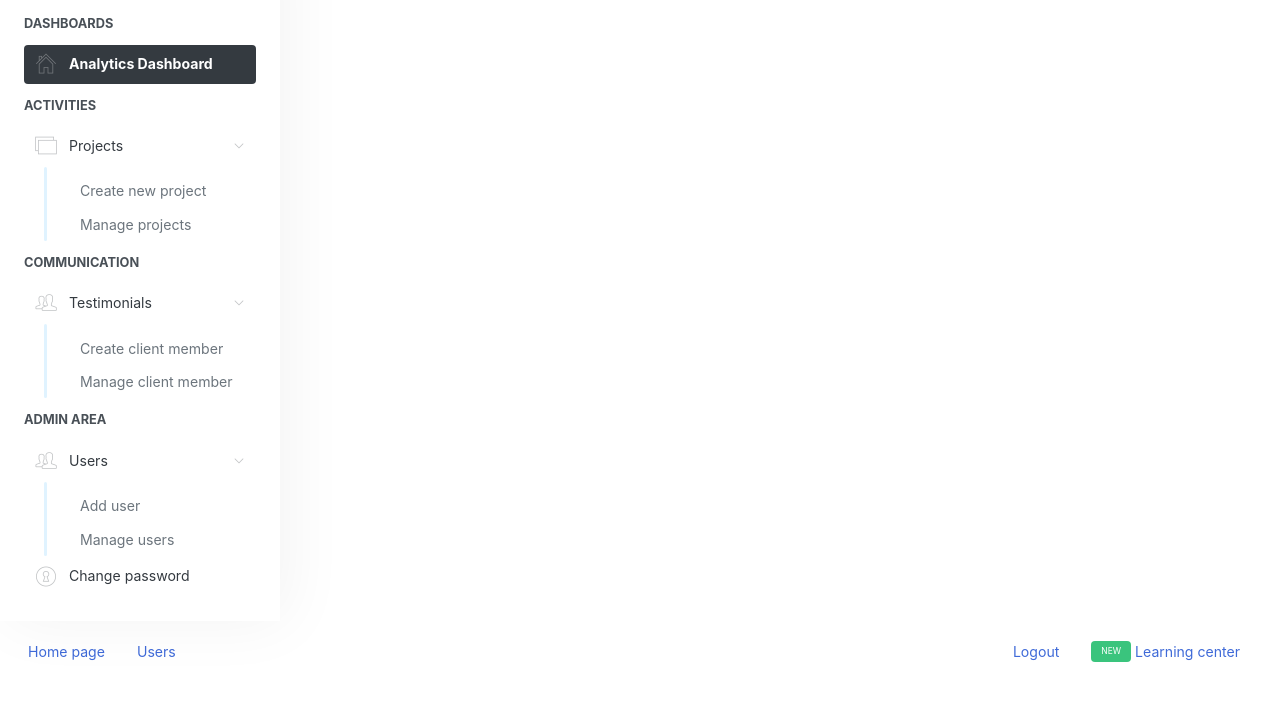
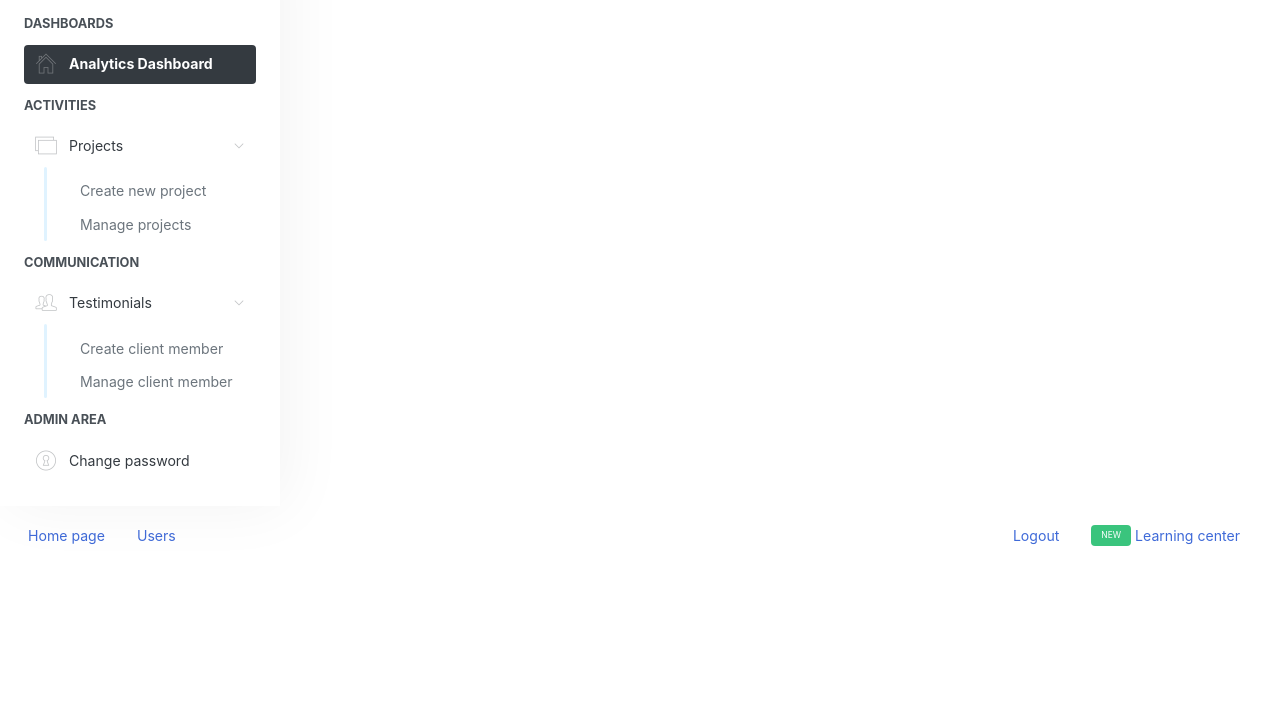
Before and after one commit to Salma-hu/Portfolio, a PHP site: template back-end/resources/templates/back/sidebar.php in a window 1280 px wide. Shown: the top 701 px of the page. Run offline with PHP 8.4, Linux system fonts and the light colour scheme; the template is opened without the code that fills it, so the values that code supplies are empty; some libraries are stand-ins or nearby versions.

Commit message:
Update sidebar.php

```diff
--- a/back-end/resources/templates/back/sidebar.php
+++ b/back-end/resources/templates/back/sidebar.php
@@ -88,27 +88,6 @@
                                 </li>
                                 <li class="app-sidebar__heading">Admin Area</li>
                                 <li>
-                                    <a href="#">
-                                        <i class="metismenu-icon pe-7s-users"></i>
-                                        Users
-                                        <i class="metismenu-state-icon pe-7s-angle-down caret-left"></i>
-                                    </a>
-                                    <ul>
-                                        <li>
-                                            <a href="index.php?add_user">
-                                                <i class="metismenu-icon"></i>
-                                                Add user
-                                            </a>
-                                        </li>
-                                        <li>
-                                            <a href="index.php?manage_users">
-                                                <i class="metismenu-icon">
-                                                </i>Manage users
-                                            </a>
-                                        </li>
-                                    </ul>
-                                </li>
-                                <li>
                                     <a href="index.php?change_pass">
                                         <i class="metismenu-icon pe-7s-door-lock"></i>
                                         Change password
```
